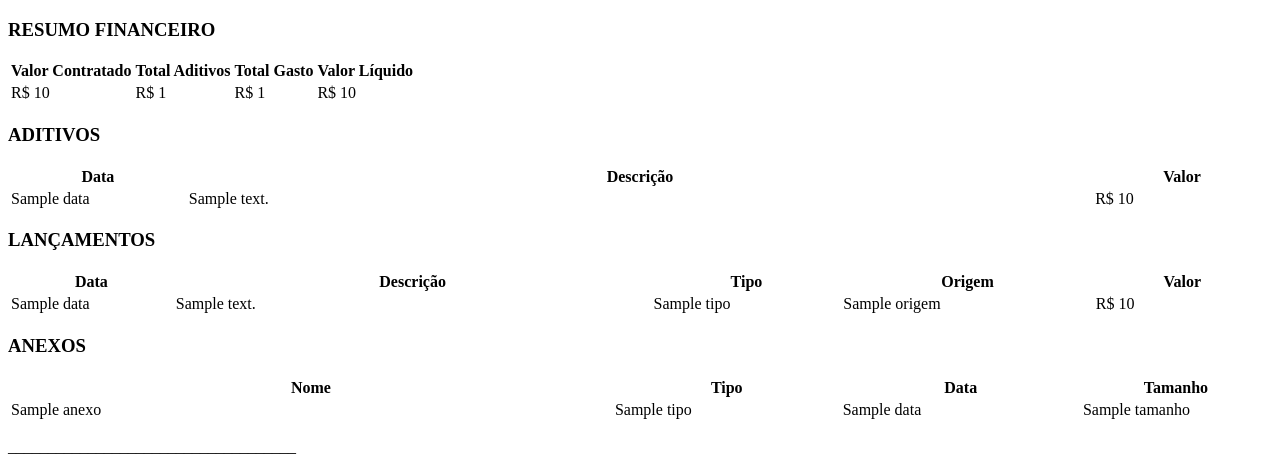
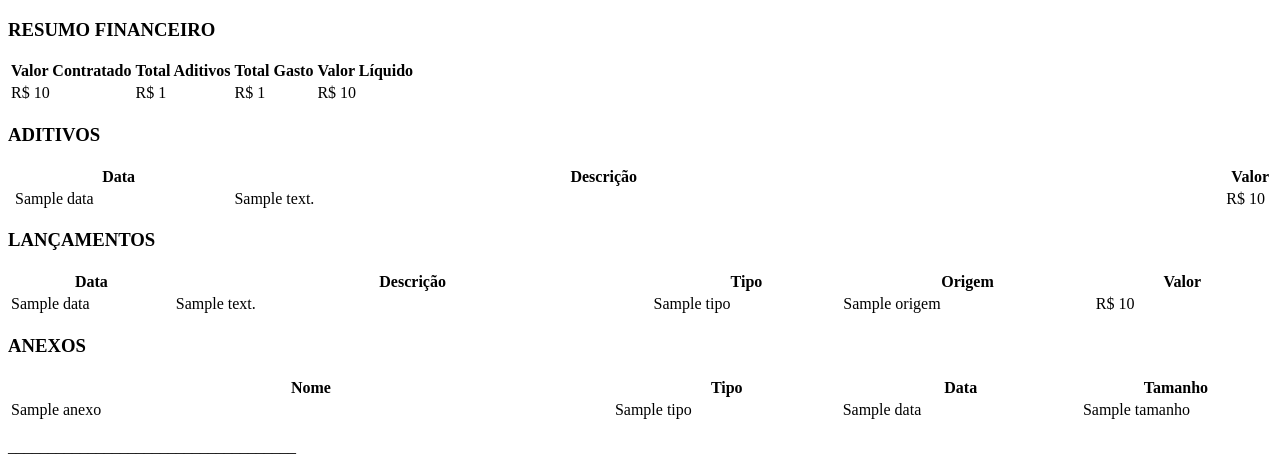
Before and after one commit to cassioreistech/Controle_de_Obras, a Python web app: template src/controle_obras/templates/relatorio_obra.html in a window 1280 px wide. Shown: the part 207-661 px from the top of the page. Run offline with Jinja, Linux system fonts and the light colour scheme; the template is opened without the code that fills it: most values are stand-ins (such as "Sample title", 1, 10 or a date in 2020).

Commit message:
fix: valor do aditivo em uma unica linha com largura fixa 110pt

```diff
--- a/src/controle_obras/templates/relatorio_obra.html
+++ b/src/controle_obras/templates/relatorio_obra.html
@@ -56,17 +56,17 @@
         <table width="100%" repeat="1">
             <thead>
                 <tr>
-                    <th width="14%">Data</th>
-                    <th width="72%">Descrição</th>
-                    <th width="14%">Valor</th>
+                    <th width="80pt">Data</th>
+                    <th width="300pt">Descrição</th>
+                    <th width="110pt" style="text-align: right;">Valor</th>
                 </tr>
             </thead>
             <tbody>
                 {% for aditivo in aditivos %}
                 <tr>
-                    <td width="14%">{{ aditivo.data }}</td>
-                    <td width="72%">{{ aditivo.descricao }}</td>
-                    <td width="14%" class="direita">R$ {{ aditivo.valor }}</td>
+                    <td width="80pt" style="vertical-align: middle; padding-left: 5px; padding-right: 5px;">{{ aditivo.data }}</td>
+                    <td width="300pt" style="vertical-align: middle; padding-left: 5px; padding-right: 5px;">{{ aditivo.descricao }}</td>
+                    <td width="110pt" style="vertical-align: middle; text-align: right; white-space: nowrap; padding-left: 5px; padding-right: 5px;">R$ {{ aditivo.valor }}</td>
                 </tr>
                 {% endfor %}
             </tbody>
```
